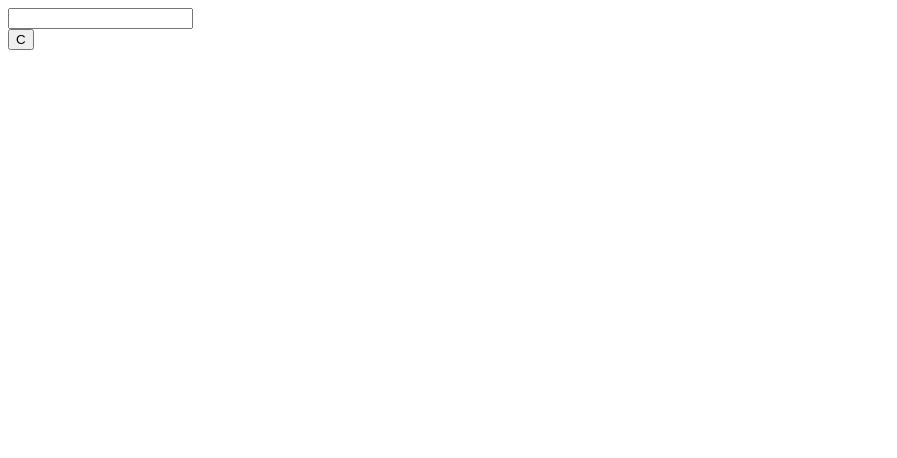
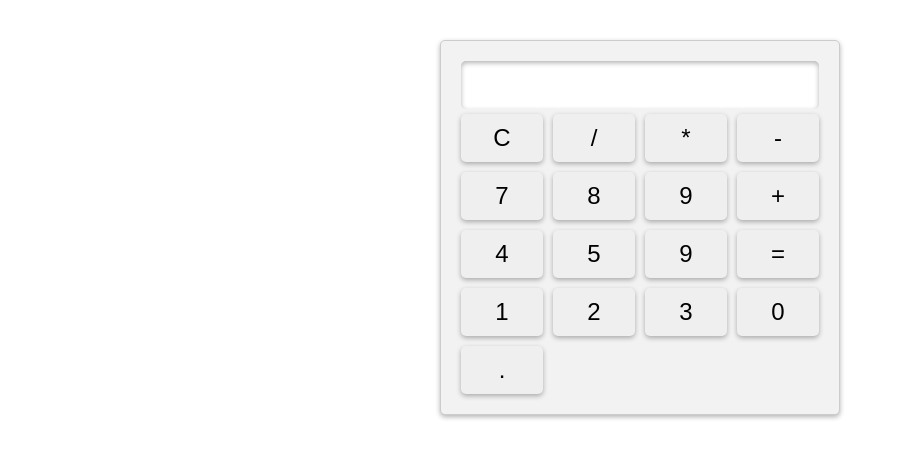
Before and after one commit to coffeeandcodee/basic-webdev, a plain HTML site: page basic-calculator/index.html in a window 1280 px wide. Shown: the whole page, without its empty margins (0-897 px from the left). Drawn offline with Linux system fonts and the light colour scheme.

Commit message:
Calculator Stylings

```diff
--- a/basic-calculator/index.html
+++ b/basic-calculator/index.html
@@ -4,12 +4,30 @@
     <meta charset="UTF-8" />
     <meta name="viewport" content="width=device-width, initial-scale=1.0" />
     <title>Calculator</title>
+    <link rel="stylesheet" href="style.css" />
   </head>
   <body>
-    <div class="container">
-      <input type="text" name="" id="" />
+    <div class="calculator">
+      <!-- Note `readonly` because we don't want to type directly into the input space-->
+      <input type="text" name="" id="result" readonly />
       <div class="buttons">
         <button class="clear">C</button>
+        <button class="operator">/</button>
+        <button class="operator">*</button>
+        <button class="operator">-</button>
+        <button class="number">7</button>
+        <button class="number">8</button>
+        <button class="number">9</button>
+        <button class="operator">+</button>
+        <button class="number">4</button>
+        <button class="number">5</button>
+        <button class="number">9</button>
+        <button class="equal">=</button>
+        <button class="number">1</button>
+        <button class="number">2</button>
+        <button class="number">3</button>
+        <button class="number">0</button>
+        <button class="decimal">.</button>
       </div>
     </div>
   </body>
--- a/basic-calculator/script.js
+++ b/basic-calculator/script.js
@@ -0,0 +1 @@
+const result = document.getElementById("result");
--- /dev/null
+++ b/basic-calculator/style.css
@@ -0,0 +1,58 @@
+* {
+  /* ensures that padding and boreders we add
+    to elements is included in the total size*/
+  /* Notice what happens to input when you comment out below line */
+  box-sizing: border-box;
+  margin: 0;
+}
+
+.calculator {
+  background-color: #f2f2f2;
+  padding: 20px;
+  max-width: 400px;
+  margin: 0 auto;
+  border: solid 1px #ccc;
+  /* box-shadow: x-offset y-offset blur readius */
+  box-shadow: 0 2px 5px rgba(0, 0, 0, 0.3);
+  border-radius: 5px;
+  margin-top: 40px;
+}
+
+#result {
+  width: 100%;
+  padding: 10px;
+  font-size: 24px;
+  border: none;
+  outline: none;
+  box-shadow: 0 2px 5px rgba(0, 0, 0, 0.3) inset;
+  margin-bottom: 5px;
+  border-radius: 5px;
+}
+
+/* wrapper div for all buttons */
+.buttons {
+  /* Note how initially, the button div has all the buttons aligned horizontally for the most part */
+  /* display: grid aligns them all vertically to begin with? */
+  display: grid;
+  /*Notice this gives grid 4 columns. fr being "fractional unit" */
+  /* changing the fr doesnt change anything it seems since they still all take up the same fraction*/
+  grid-template-columns: repeat(4, 1fr);
+  /* creates space between grid columns and grid rows */
+  grid-gap: 10px;
+}
+
+/* individual button styling */
+
+button {
+  padding: 10px;
+  font-size: 24px;
+  border: none;
+  box-shadow: 0 2px 5px rgba(0, 0, 0, 0.3);
+  border-radius: 5px;
+  cursor: pointer;
+  transition: background-color 0.3s;
+}
+
+button:hover {
+  background-color: #ccc;
+}
```
Also changed, not shown: basic-calculator/styles.css (deleted).
